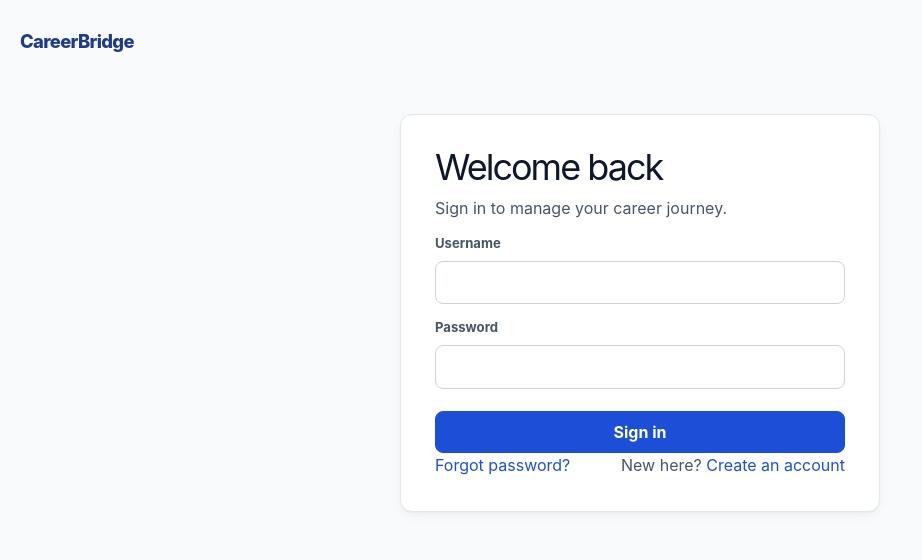
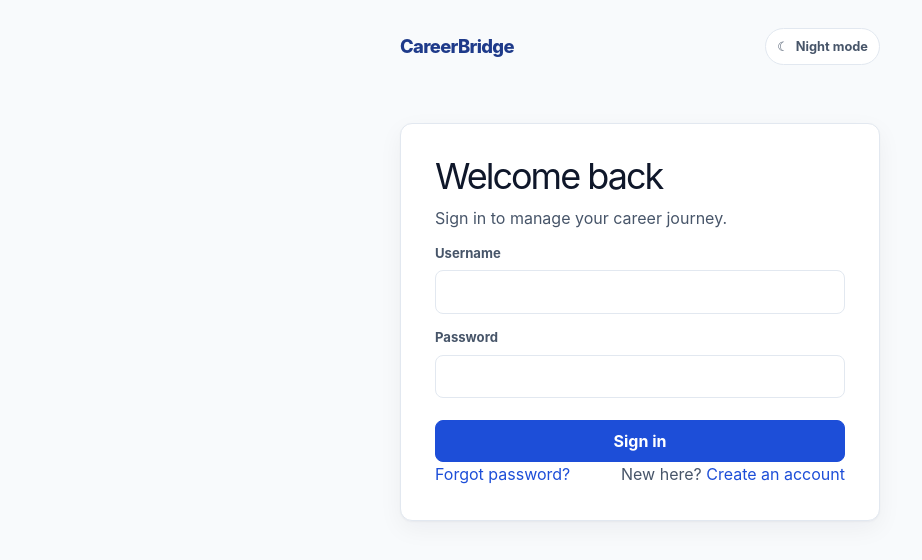
Before and after one commit to Ghimire-Kushal/INTERNSHIP-PORTAL, a React (Vite) app in the folder frontend/: page /login in a window 1280 px wide. Shown: the top 560 px of the page, without its empty margins (0-922 px from the left). Built offline with nearby package versions, Linux system fonts and the light colour scheme; no server answers.

Commit message:
add login page details

```diff
--- a/frontend/src/components/SiteHeader.jsx
+++ b/frontend/src/components/SiteHeader.jsx
@@ -1,12 +1,26 @@
 import { Link, useLocation, useNavigate } from "react-router-dom";
-import { useState } from "react";
+import { useEffect, useState } from "react";
 import { useAuth } from "../context/AuthContext";
+import { useTheme } from "../context/ThemeContext";
+import api from "../services/api";
 
 export default function SiteHeader() {
   const { isAuthenticated, logout, user } = useAuth();
   const navigate = useNavigate();
   const location = useLocation();
   const [open, setOpen] = useState(false);
+  const [unreadCount, setUnreadCount] = useState(0);
+  const { theme, toggleTheme } = useTheme();
+
+  useEffect(() => {
+    if (!isAuthenticated) { setUnreadCount(0); return undefined; }
+    let active = true;
+    api.get("/notifications/").then(({ data }) => {
+      const items = data?.results || data || [];
+      if (active) setUnreadCount(items.filter((item) => !item.is_read).length);
+    }).catch(() => { if (active) setUnreadCount(0); });
+    return () => { active = false; };
+  }, [isAuthenticated, location.pathname]);
 
   const handleLogout = () => {
     logout();
@@ -19,6 +33,7 @@ export default function SiteHeader() {
     <nav className="site-nav" aria-label="Primary navigation">
       <Link className="brand" to="/" onClick={closeMenu}><span className="brand-mark" aria-hidden="true">C</span>CareerBridge</Link>
       <button className="mobile-toggle" type="button" aria-expanded={open} aria-controls="primary-links" onClick={() => setOpen((value) => !value)}>{open ? "Close" : "Menu"}</button>
+      <button className="theme-toggle" type="button" onClick={toggleTheme} aria-label={`Switch to ${theme === "dark" ? "day" : "night"} mode`} title={`Switch to ${theme === "dark" ? "day" : "night"} mode`}><span aria-hidden="true">{theme === "dark" ? "☀" : "☾"}</span><span className="theme-label">{theme === "dark" ? "Day" : "Night"}</span></button>
       <div id="primary-links" className={`nav-links ${open ? "open" : ""}`}>
         <Link className={isActive("/jobs") ? "active" : ""} to="/jobs" onClick={closeMenu}>Browse jobs</Link>
         <Link className={isActive("/internships") ? "active" : ""} to="/internships" onClick={closeMenu}>Internships</Link>
@@ -27,7 +42,7 @@ export default function SiteHeader() {
           <Link className={isActive("/dashboard") ? "active" : ""} to="/dashboard" onClick={closeMenu}>Dashboard</Link>
           {user?.role === "student" && <><Link className={isActive("/saved-jobs") ? "active" : ""} to="/saved-jobs" onClick={closeMenu}>Saved jobs</Link><Link className={isActive("/my-applications") ? "active" : ""} to="/my-applications" onClick={closeMenu}>Applications</Link></>}
           {user?.role === "employer" && <Link className={isActive("/employer/jobs") ? "active" : ""} to="/employer/jobs" onClick={closeMenu}>Manage jobs</Link>}
-          <Link className={isActive("/notifications") ? "active" : ""} to="/notifications" onClick={closeMenu}>Notifications</Link>
+          <Link className={isActive("/notifications") ? "active" : ""} to="/notifications" onClick={closeMenu}>Notifications{unreadCount > 0 && <span className="notification-badge" aria-label={`${unreadCount} unread notifications`}>{unreadCount > 99 ? "99+" : unreadCount}</span>}</Link>
           <Link className={isActive("/account/security") ? "active" : ""} to="/account/security" onClick={closeMenu}>Account</Link>
           <button className="link-button" type="button" onClick={() => { closeMenu(); handleLogout(); }}>Log out</button>
         </> : <>
--- /dev/null
+++ b/frontend/src/context/ThemeContext.jsx
@@ -0,0 +1,21 @@
+import { createContext, useContext, useEffect, useMemo, useState } from "react";
+
+const ThemeContext = createContext(null);
+
+export function ThemeProvider({ children }) {
+  const [theme, setTheme] = useState(() => {
+    const saved = localStorage.getItem("careerbridge-theme");
+    if (saved === "light" || saved === "dark") return saved;
+    return window.matchMedia?.("(prefers-color-scheme: dark)").matches ? "dark" : "light";
+  });
+
+  useEffect(() => {
+    document.documentElement.dataset.theme = theme;
+    localStorage.setItem("careerbridge-theme", theme);
+  }, [theme]);
+
+  const value = useMemo(() => ({ theme, toggleTheme: () => setTheme((current) => current === "dark" ? "light" : "dark") }), [theme]);
+  return <ThemeContext.Provider value={value}>{children}</ThemeContext.Provider>;
+}
+
+export function useTheme() { return useContext(ThemeContext); }
--- a/frontend/src/main.jsx
+++ b/frontend/src/main.jsx
@@ -3,8 +3,9 @@ import { createRoot } from "react-dom/client";
 import { BrowserRouter } from "react-router-dom";
 import App from "./App";
 import { AuthProvider } from "./context/AuthContext";
+import { ThemeProvider } from "./context/ThemeContext";
 import "./styles.css";
 
 createRoot(document.getElementById("root")).render(
-  <StrictMode><BrowserRouter><AuthProvider><App /></AuthProvider></BrowserRouter></StrictMode>,
+  <StrictMode><ThemeProvider><BrowserRouter><AuthProvider><App /></AuthProvider></BrowserRouter></ThemeProvider></StrictMode>,
 );
--- a/frontend/src/pages/LoginPage.jsx
+++ b/frontend/src/pages/LoginPage.jsx
@@ -1,6 +1,7 @@
 import { useState } from "react";
 import { Link, useLocation, useNavigate } from "react-router-dom";
 import { useAuth } from "../context/AuthContext";
+import { useTheme } from "../context/ThemeContext";
 
 export default function LoginPage() {
   const { login } = useAuth(); const navigate = useNavigate(); const location = useLocation();
@@ -8,4 +9,4 @@ export default function LoginPage() {
   const submit = async (event) => { event.preventDefault(); setError(""); setSubmitting(true); try { await login(form); navigate(location.state?.from?.pathname || "/dashboard", { replace: true }); } catch (err) { setError(err.response?.data?.detail || "Unable to sign in. Check your credentials."); } finally { setSubmitting(false); } };
   return <AuthShell title="Welcome back" subtitle="Sign in to manage your career journey."><form onSubmit={submit}><label>Username<input required value={form.username} onChange={(e) => setForm({ ...form, username: e.target.value })} /></label><label>Password<input required type="password" value={form.password} onChange={(e) => setForm({ ...form, password: e.target.value })} /></label>{error && <p className="form-error">{error}</p>}<button disabled={submitting}>{submitting ? "Signing in…" : "Sign in"}</button></form><p className="auth-links"><Link to="/forgot-password">Forgot password?</Link><span>New here? <Link to="/register">Create an account</Link></span></p></AuthShell>;
 }
-export function AuthShell({ title, subtitle, children }) { return <main className="auth-page"><Link className="brand" to="/">CareerBridge</Link><section className="auth-card"><h1>{title}</h1><p>{subtitle}</p>{children}</section></main>; }
+export function AuthShell({ title, subtitle, children }) { const { theme, toggleTheme } = useTheme(); return <main className="auth-page"><div className="auth-topbar"><Link className="brand" to="/">CareerBridge</Link><button className="theme-toggle" type="button" onClick={toggleTheme} aria-label={`Switch to ${theme === "dark" ? "day" : "night"} mode`}><span aria-hidden="true">{theme === "dark" ? "☀" : "☾"}</span><span>{theme === "dark" ? "Day mode" : "Night mode"}</span></button></div><section className="auth-card"><h1>{title}</h1><p>{subtitle}</p>{children}</section></main>; }
--- a/frontend/src/styles.css
+++ b/frontend/src/styles.css
@@ -10,26 +10,41 @@
   --text-primary: #0F172A; --text-secondary: #475569; --text-muted: #64748B;
   --border: #E2E8F0; --success: #15803D; --warning: #B45309; --danger: #B91C1C; --info: #0369A1;
   --radius-card: 12px; --radius-button: 8px; --content-width: 1200px;
-  --shadow-sm: 0 1px 2px rgb(15 23 42 / .04), 0 4px 12px rgb(15 23 42 / .04);
+  --shadow-sm: 0 1px 2px rgb(15 23 42 / .04), 0 8px 24px rgb(15 23 42 / .05);
+  --focus-ring: #BFDBFE;
+  color-scheme: light;
+}
+:root[data-theme="dark"] {
+  --primary: #60A5FA; --primary-dark: #93C5FD; --primary-light: #172554;
+  --background: #0B1120; --surface: #111827; --surface-secondary: #1F2937;
+  --text-primary: #F8FAFC; --text-secondary: #CBD5E1; --text-muted: #94A3B8;
+  --border: #273449; --success: #4ADE80; --warning: #FBBF24; --danger: #F87171; --info: #38BDF8;
+  --shadow-sm: 0 1px 2px rgb(0 0 0 / .28), 0 10px 30px rgb(0 0 0 / .18);
+  --focus-ring: #1D4ED8;
+  color-scheme: dark;
 }
 * { box-sizing: border-box; }
-body { margin: 0; background: var(--background); }
+html { background: var(--background); transition: background-color .2s ease; }
+body { margin: 0; min-width: 320px; background: var(--background); transition: background-color .2s ease, color .2s ease; }
 a { color: var(--primary); text-decoration: none; }
 a:hover { color: var(--primary-dark); }
 button, input, select, textarea { font: inherit; }
 button { cursor: pointer; }
 button:disabled { opacity: .6; cursor: wait; }
 .page { min-height: 100vh; background: var(--background); }
-.site-header { position: sticky; top: 0; z-index: 10; background: rgb(255 255 255 / .96); border-bottom: 1px solid var(--border); }
+.site-header { position: sticky; top: 0; z-index: 10; background: color-mix(in srgb, var(--surface) 92%, transparent); backdrop-filter: blur(14px); border-bottom: 1px solid var(--border); }
 .site-nav { max-width: var(--content-width); min-height: 72px; margin: auto; padding: 0 24px; display: flex; align-items: center; gap: 28px; }
 .brand { color: var(--primary-dark); font-size: 1.15rem; font-weight: 800; letter-spacing: -.035em; white-space: nowrap; }
 .brand-mark { display: inline-grid; place-items: center; width: 28px; height: 28px; margin-right: 8px; border-radius: 7px; background: var(--primary); color: white; font-size: .82rem; vertical-align: -2px; }
 .nav-links { display: flex; align-items: center; gap: 4px; margin-left: auto; font-size: .88rem; }
 .nav-links a, .nav-links .link-button { padding: 9px 10px; color: var(--text-secondary); font-weight: 650; border-radius: 7px; }
 .nav-links a:hover, .nav-links a.active { color: var(--primary); background: var(--primary-light); }
+.notification-badge { display: inline-grid; place-items: center; min-width: 18px; height: 18px; margin-left: 6px; padding: 0 4px; border-radius: 999px; color: #fff; background: var(--danger); font-size: .65rem; font-weight: 800; vertical-align: 1px; }
 .nav-links .nav-cta { padding: 9px 14px; color: #fff; background: var(--primary); }
 .nav-links .nav-cta:hover { color: #fff; background: var(--primary-dark); }
 .link-button { border: 0; background: transparent; }
+.theme-toggle { display: inline-flex; align-items: center; gap: 7px; padding: 8px 11px; border: 1px solid var(--border); border-radius: 999px; color: var(--text-secondary); background: var(--surface); font-size: .8rem; font-weight: 750; white-space: nowrap; }
+.theme-toggle:hover { border-color: var(--primary); color: var(--primary); background: var(--primary-light); }
 .mobile-toggle { display: none; margin-left: auto; border: 1px solid var(--border); border-radius: 7px; background: var(--surface); color: var(--text-primary); padding: 8px 10px; font-weight: 700; }
 .hero, .home-hero, .listing-hero, .profile-shell, .job-detail-shell, .job-form-shell, .dashboard-shell, .content-section, .company-hero { max-width: var(--content-width); margin: 0 auto; padding-left: 24px; padding-right: 24px; }
 .home-hero { padding-top: 76px; padding-bottom: 70px; display: grid; grid-template-columns: minmax(0, 1fr) 340px; align-items: center; gap: 64px; }
@@ -73,8 +88,8 @@ button:disabled { opacity: .6; cursor: wait; }
 .page-heading { padding-top: 55px; margin-bottom: 32px; align-items: center; } .profile-shell, .job-form-shell, .dashboard-shell { padding-bottom: 72px; } .profile-form, .job-form { max-width: 920px; }
 .profile-card { padding: 22px; margin-bottom: 16px; } .profile-card h2 { margin: 0 0 5px; letter-spacing: -.035em; } .profile-card > p, .section-heading p { color: var(--text-secondary); }
 .form-grid, .name-row { display: grid; grid-template-columns: repeat(2, minmax(0, 1fr)); gap: 0 16px; } label { display: grid; gap: 7px; margin: 14px 0; color: var(--text-secondary); font-size: .82rem; font-weight: 700; }
-input, select, textarea { width: 100%; padding: 11px 12px; border: 1px solid #CBD5E1; border-radius: var(--radius-button); color: var(--text-primary); background: var(--surface); outline: 0; } textarea { resize: vertical; line-height: 1.5; }
-input:focus, select:focus, textarea:focus, button:focus-visible, a:focus-visible { border-color: var(--primary); outline: 3px solid #BFDBFE; outline-offset: 1px; } .optional { margin-left: 5px; color: var(--text-muted); font-weight: 500; }
+input, select, textarea { width: 100%; padding: 11px 12px; border: 1px solid var(--border); border-radius: var(--radius-button); color: var(--text-primary); background: var(--surface); outline: 0; } textarea { resize: vertical; line-height: 1.5; }
+input::placeholder, textarea::placeholder { color: var(--text-muted); } input:focus, select:focus, textarea:focus, button:focus-visible, a:focus-visible { border-color: var(--primary); outline: 3px solid var(--focus-ring); outline-offset: 1px; } .optional { margin-left: 5px; color: var(--text-muted); font-weight: 500; }
 .form-success { color: var(--success) !important; font-weight: 700; } .form-error, .error { color: var(--danger) !important; } .page-feedback { max-width: var(--content-width); margin: 20px auto; padding: 18px 24px; color: var(--text-secondary); } .page-feedback button { width: auto; }
 .empty-state { padding: 40px 24px; color: var(--text-secondary); text-align: center; } .empty-state h2, .empty-state h3 { margin-top: 0; color: var(--text-primary); } .empty-state .action-button, .empty-state a { margin-top: 16px; }
 .completion-card { min-width: 150px; padding: 15px 18px; border-radius: var(--radius-card); color: white; background: var(--primary-dark); } .completion-card span { display: block; color: #BFDBFE; font-size: .75rem; } .completion-card strong { font-size: 1.9rem; }
@@ -98,3 +113,11 @@ input:focus, select:focus, textarea:focus, button:focus-visible, a:focus-visible
 @media (max-width: 680px) { .home-cta { margin-left: 18px; margin-right: 18px; align-items: flex-start; flex-direction: column; padding: 24px; } .category-grid, .steps-grid { grid-template-columns: 1fr; } }
 .profile-photo-row { display: flex; align-items: center; gap: 16px; } .profile-photo { width: 64px; height: 64px; object-fit: cover; border-radius: 10px; } .placeholder-photo { display: grid; place-items: center; background: var(--primary-light); color: var(--primary); font-size: 1.4rem; font-weight: 800; } .muted { color: var(--text-muted); }
 .auth-card form > button { min-height: 42px; border: 1px solid var(--primary); border-radius: var(--radius-button); background: var(--primary); color: white; font-weight: 750; } .auth-card form > button:hover { background: var(--primary-dark); }
+.auth-topbar { max-width: 480px; margin: 0 auto; display: flex; align-items: center; justify-content: space-between; gap: 16px; }
+
+:root[data-theme="dark"] .match-pill, :root[data-theme="dark"] .verified-pill, :root[data-theme="dark"] .status-pill.open, :root[data-theme="dark"] .status-pill.selected { background: #14532D; color: #86EFAC; }
+:root[data-theme="dark"] .status-pill.rejected, :root[data-theme="dark"] .inline-error { background: #450A0A; color: #FCA5A5; }
+:root[data-theme="dark"] .status-pill.shortlisted, :root[data-theme="dark"] .status-pill.interview { background: #451A03; color: #FCD34D; }
+:root[data-theme="dark"] .home-cta { background: #172554; }
+@media (max-width: 900px) { .site-nav { gap: 12px; } .theme-label { display: none; } .theme-toggle { padding: 8px 10px; } }
+@media (max-width: 680px) { .theme-toggle { order: 2; margin-left: auto; } .mobile-toggle { order: 3; margin-left: 0; } .nav-links { order: 4; } .jobs-search { max-width: none; } .jobs-search input { min-width: 0; } .filters > label, .filters > .job-picker { flex: 1 1 140px; } .filters select { min-width: 0; } .action-button, .secondary-button { min-height: 46px; } .auth-topbar { align-items: flex-start; } .auth-topbar .theme-toggle { margin-left: 0; } .auth-topbar .theme-toggle span:last-child { display: none; } }
```
